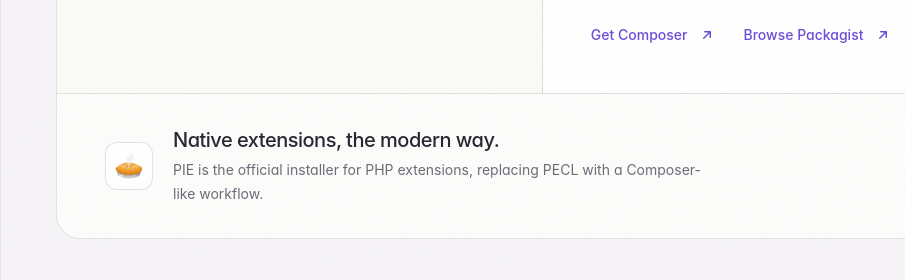
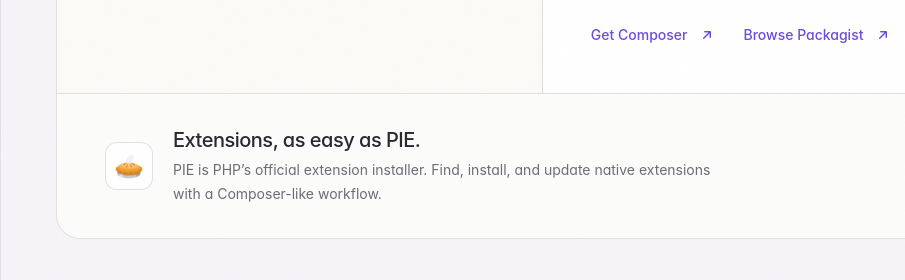
Before and after one commit to mattstauffer/php-homepage, a plain HTML site: page index.html in a window 1280 px wide. Shown: the part 3600-3880 px from the top of the page, 0-905 px from the left. Drawn offline with nearby package versions, Linux system fonts and the light colour scheme; a web font is replaced by a local one.

Commit message:
Update PIE language

```diff
--- a/index.html
+++ b/index.html
@@ -793,8 +793,8 @@ bool(false)</span></pre>
               <div class="flex items-center gap-5">
                 <div class="flex size-12 shrink-0 items-center justify-center rounded-xl border border-line bg-surface text-2xl" aria-hidden="true">🥧</div>
                 <div>
-                  <h3 class="text-xl font-medium tracking-tight">Native extensions, the modern way.</h3>
-                  <p class="mt-1 max-w-[62ch] text-sm/6 text-muted">PIE is the official installer for PHP extensions, replacing PECL with a Composer-like workflow.</p>
+                  <h3 class="text-xl font-medium tracking-tight">Extensions, as easy as PIE.</h3>
+                  <p class="mt-1 max-w-[62ch] text-sm/6 text-muted">PIE is PHP’s official extension installer. Find, install, and update native extensions with a Composer-like workflow.</p>
                 </div>
               </div>
               <div class="flex shrink-0 gap-6 text-sm font-medium text-brand">
```
